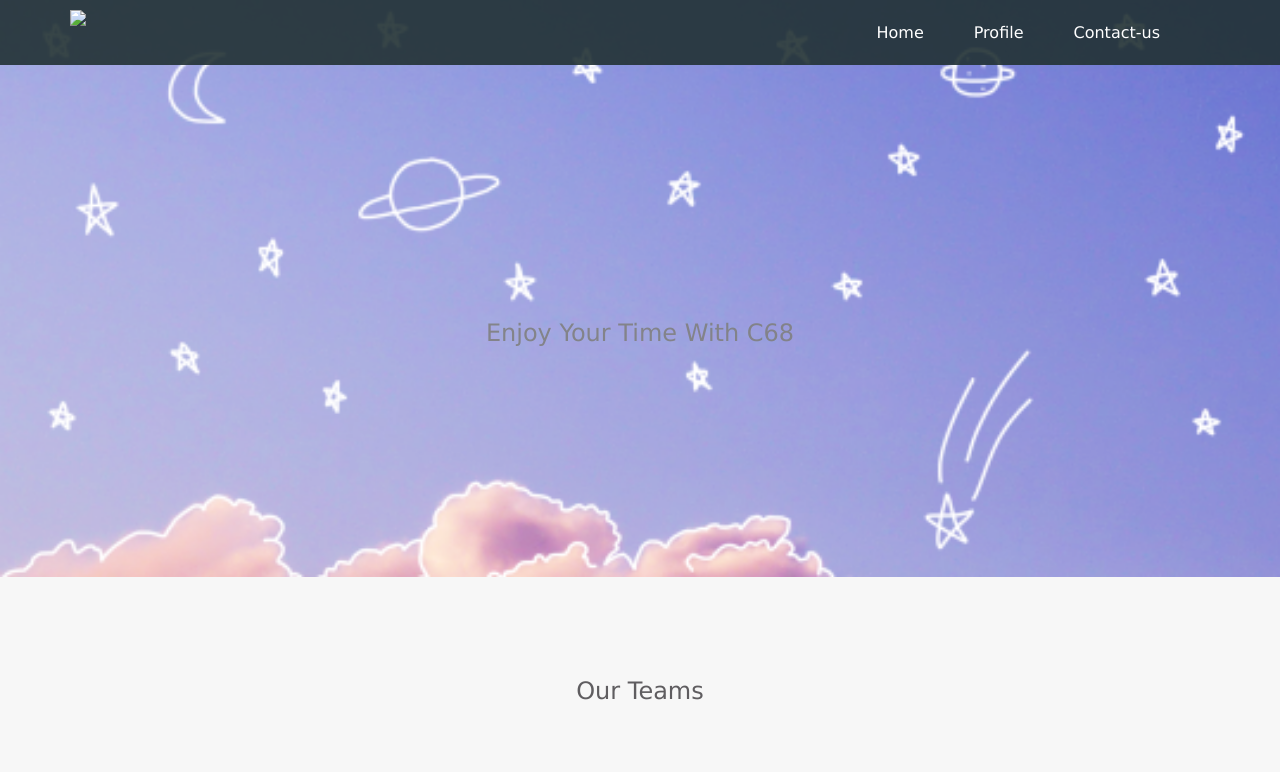
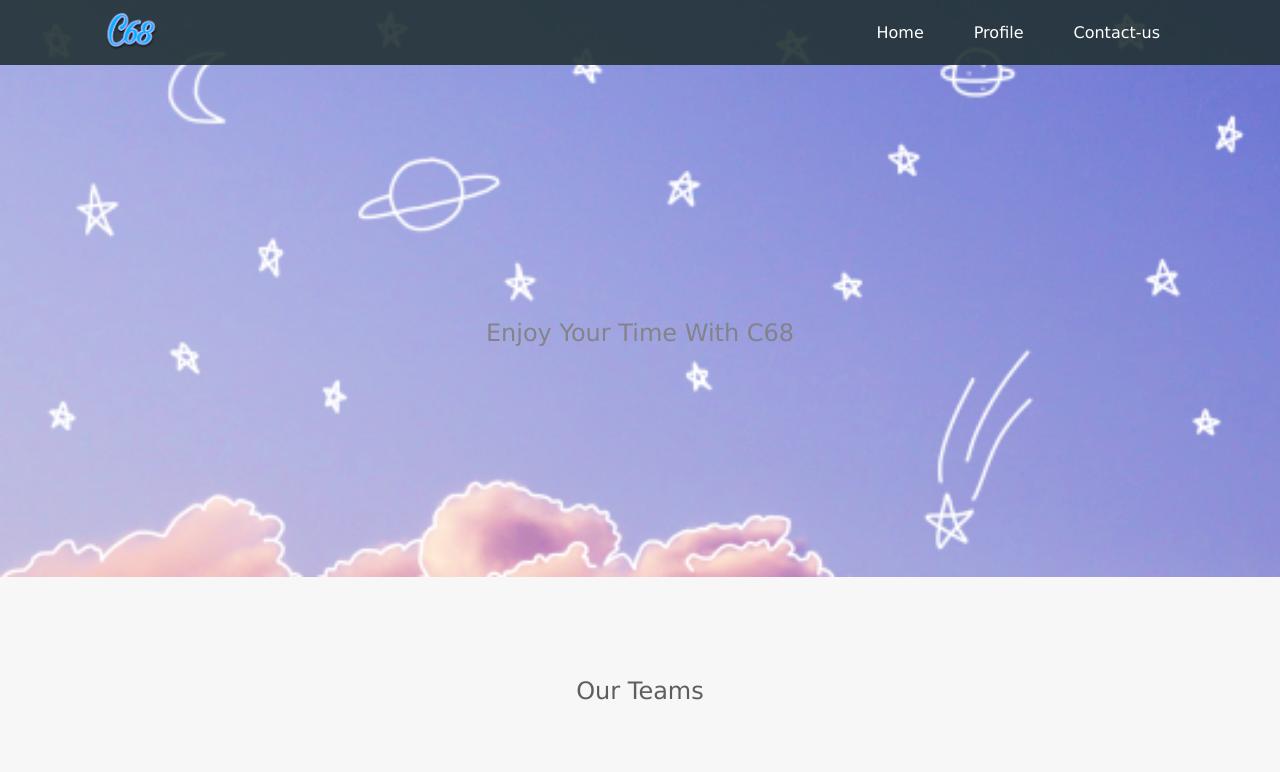
Before and after one commit to dwitadee/web, a plain HTML site: page index.html in a window 1280 px wide. Shown: the top 772 px of the page. Drawn offline with Linux system fonts and the light colour scheme; files whose address does not match are found by name.

Commit message:
Update index.html

```diff
--- a/index.html
+++ b/index.html
@@ -13,7 +13,7 @@
     <header>
       <div class="container">
         <div class="header-left">
-          <img class="logo" src="images/logo.jpeg">
+          <img class="logo" src="logo.jpeg">
         </div>
 
         <span class="dropdown">
```
